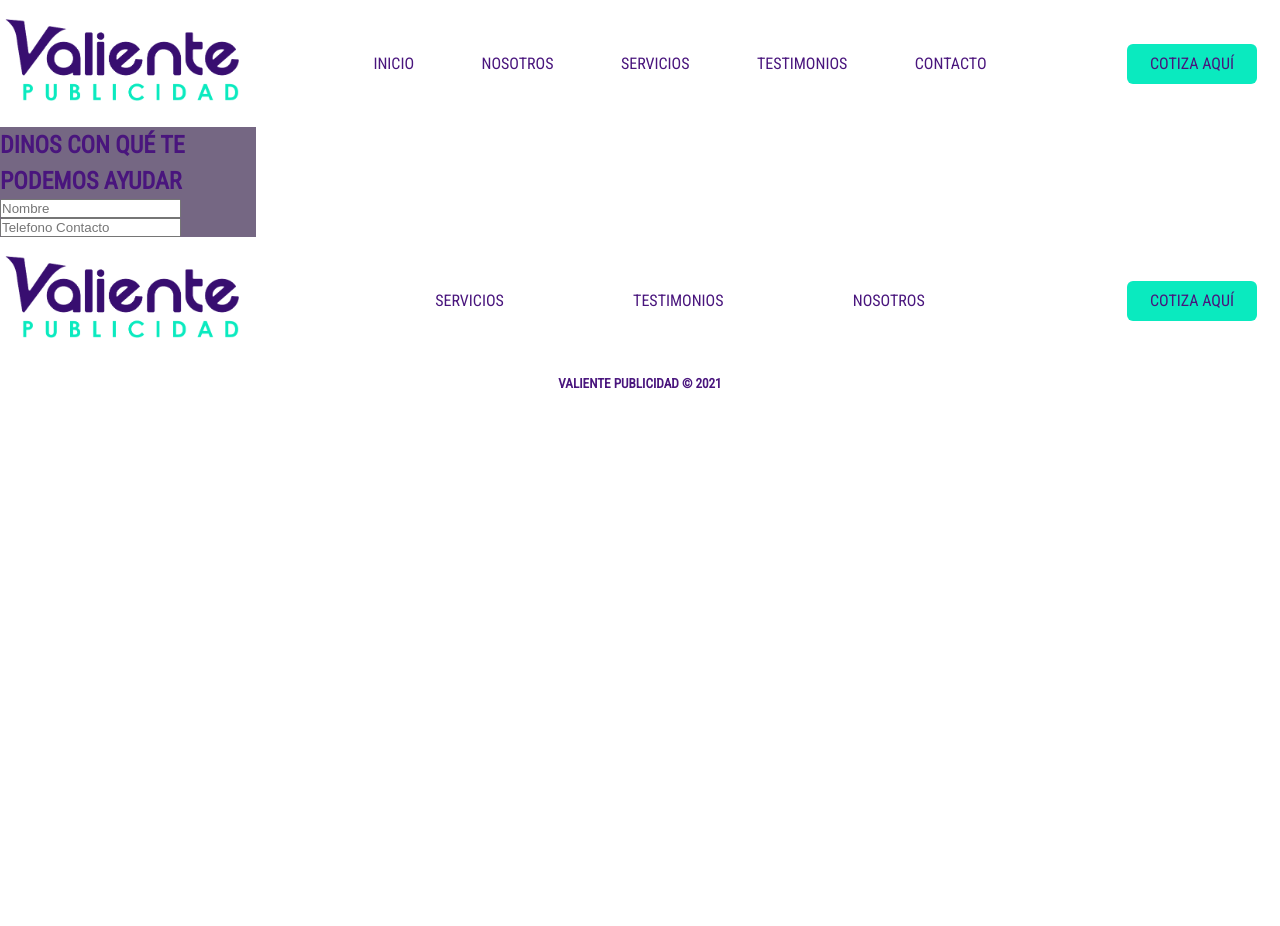
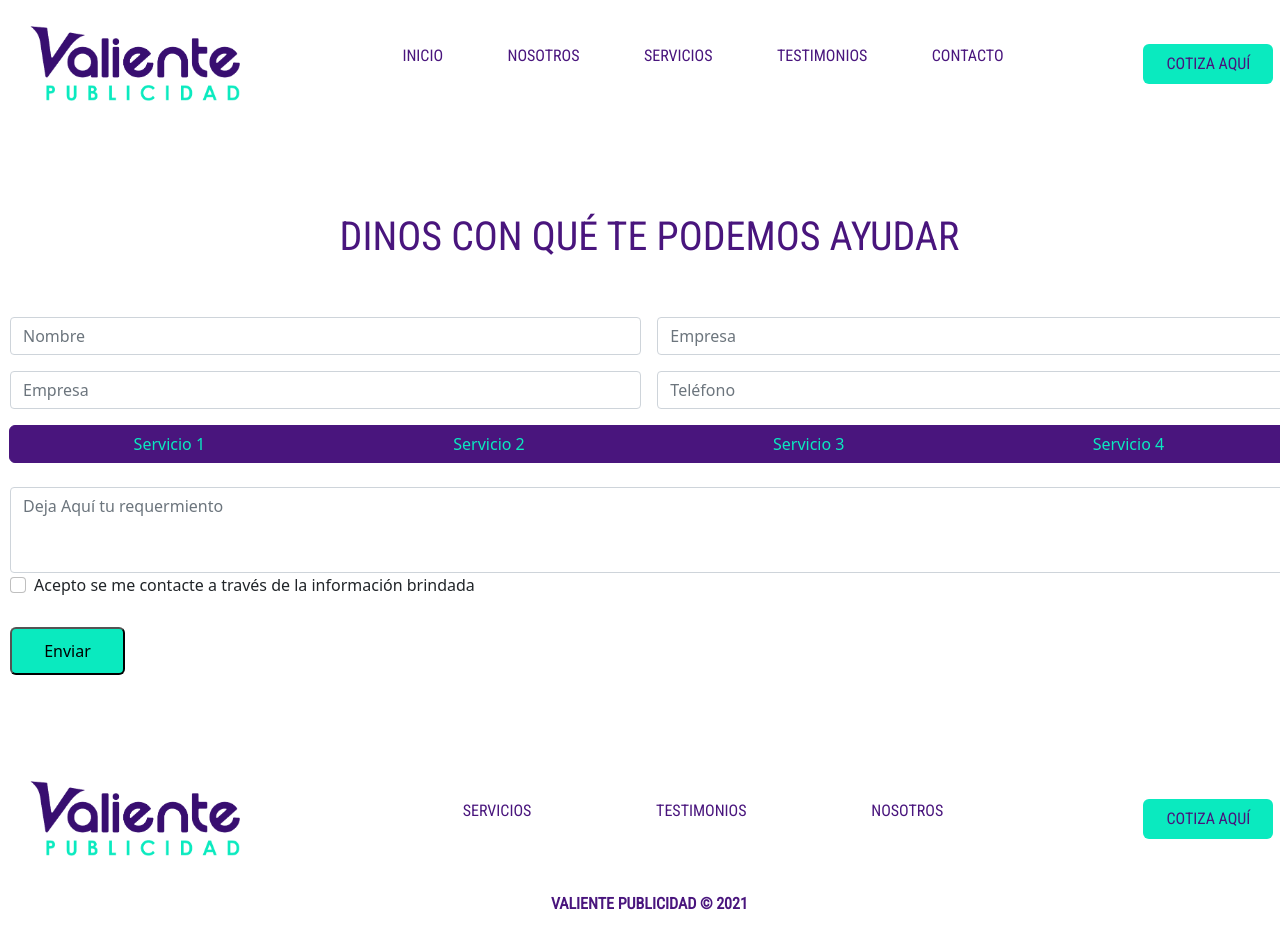
Before and after one commit to oxalc88/valiente-publicidad-2, a plain HTML site: page contacto.html in a window 1280 px wide. Before the commit the page ends 800 px from the top, so only its background shows below. Drawn offline with nearby package versions, Linux system fonts and the light colour scheme.

Commit message:
formulario agregado con bootstrap

```diff
--- a/contacto.html
+++ b/contacto.html
@@ -4,8 +4,9 @@
     <meta charset="UTF-8">
     <meta http-equiv="X-UA-Compatible" content="IE=edge">
     <meta name="viewport" content="width=device-width, initial-scale=1.0">
-    <link rel="stylesheet" href="css/estiloGrid.css" />
     <link href="https://fonts.googleapis.com/css2?family=Roboto&family=Roboto+Condensed&display=swap" rel="stylesheet">
+    <link href="https://cdn.jsdelivr.net/npm/bootstrap@5.0.0-beta3/dist/css/bootstrap.min.css" rel="stylesheet" integrity="sha384-eOJMYsd53ii+scO/bJGFsiCZc+5NDVN2yr8+0RDqr0Ql0h+rP48ckxlpbzKgwra6" crossorigin="anonymous">
+    <link href="css/estiloGrid.css" rel="stylesheet" />
     <title>Contáctanos</title>
 </head>
 <body>
@@ -35,23 +36,48 @@
                 </nav>
             </header>
         <main>
-            <section class="container">
-                <div class="formulario">
+            <section>
+                <div class="contacto">
+                <form action="#" method="post">
                     <h1>Dinos con qué te podemos ayudar</h1>
-                    <div class="subrayado">
-                    </div>
-                    <form action="#" method="post" id="contacto">
-                        <div class="nombre">
-                        <label for="nombre"></label>
-                        <input type="text" placeholder="Nombre" name="Nombre y Apellidos" id="name" required>
-                        </div>
-                        <div class="telefono">
-                        <label for="telefono"></label>
-                        <input type="tel" placeholder="Telefono Contacto" name="telefono" id="fono" required>
-                        </div>
-                    </form>
+                        <div class="row g-3">
+                            <div class="col-md-6">
+                                <input type="text" class="form-control" placeholder="Nombre" aria-label="nombre">
+                            </div>
+                            <div class="col-md-6">
+                                <input type="text" class="form-control" placeholder="Empresa"aria-label="empresa">
+                            </div>
+                            <div class="col-md-6">
+                                <input type="email" placeholder="Empresa"class="form-control" aria-label="email">
+                            </div>
+                            <div class="col">
+                                <input type="tel" class="form-control" placeholder="Teléfono"aria-label="telefono">
+                            </div>
+                            <div class="btn-group" role="group" aria-label="Basic checkbox toggle button group">
+                                <input type="checkbox" class="btn-check" id="btncheck1" autocomplete="off">
+                                <label class="btn btn-outline-primary" for="btncheck1">Servicio 1</label>
+
+                                <input type="checkbox" class="btn-check" id="btncheck2" autocomplete="off">
+                                <label class="btn btn-outline-primary" for="btncheck2">Servicio 2</label>
+
+                                <input type="checkbox" class="btn-check" id="btncheck3" autocomplete="off">
+                                <label class="btn btn-outline-primary" for="btncheck3">Servicio 3</label>
+
+                                <input type="checkbox" class="btn-check" id="btncheck4" autocomplete="off">
+                                <label class="btn btn-outline-primary" for="btncheck4">Servicio 4</label>
+                                </div>
+                            </div>
+                            <div class="form-group">
+                                <label for="exampleFormControlTextarea1"></label>
+                                <textarea class="form-control" id="exampleFormControlTextarea1" rows="3" placeholder="Deja Aquí tu requermiento"></textarea>
+                            </div>
+                            <div class="form-group form-check">
+                            <input type="checkbox" class="form-check-input" id="exampleCheck1">
+                            <label class="form-check-label" for="condiciones">Acepto se me contacte a través de la información brindada</label>
+                            </div>
+                            <button type="submit" class="boton conoce">Enviar</button>
+                </form>
                 </div>
-
             </section>
         </main>
         <footer class="nav-foot">
--- a/css/estiloGrid.css
+++ b/css/estiloGrid.css
@@ -22,6 +22,7 @@ a {
     text-transform: uppercase;
 }
 
+
 p {
     font-family: "Roboto", sans-serif;
     line-height: 2em;
@@ -33,13 +34,14 @@ p {
 footer {
     background-image: linear-gradient(45deg, #9a6da6, #8d53a6, #9160a6);
 } */
-section {
+/* section {
     background: #756783;
-}
+} */
 
 /* para ocultar submenu */
 nav li ul {
     display: none;
+    padding: 0px;
 }
 
 nav li:hover>ul {
@@ -53,6 +55,7 @@ nav li:hover>ul {
 .link{
     display: block;
     padding: 30px;
+    text-decoration: none;
 }
 /*para que se subraye cuando pase el mouse*/
 .link:hover {
@@ -100,6 +103,7 @@ nav li:hover>ul {
     width: 246px;
     height: 87px;
     margin: 20px 5px;
+    padding-left: 25px;
     display: flex;
     flex-direction: column;
     align-items: center;
@@ -126,6 +130,7 @@ nav li:hover>ul {
     justify-content: center;
     cursor: pointer;
     transition: all .2s ease-in-out;
+    text-decoration: none;
 }
 
 .conoce{
@@ -139,7 +144,6 @@ nav li:hover>ul {
     width: 130px;
     height: 40px;
     border-radius: 6px;
-
 }
 
 .boton:hover{
@@ -244,6 +248,11 @@ nav li:hover>ul {
     align-items: center;
     justify-content: center;
     margin: 10px;
+}
+
+#copyright{
+    font-size: 1rem;
+    font-weight: bold;
 }
 
 /* estilos de página servicios */
@@ -422,7 +431,55 @@ nav li:hover>ul {
 }
 
 /* estilos para pagina de formulario */
+.contacto{
+    width: 99.9vw;
+    display: flex;
+    justify-content: center;
+    align-items: center;
+    margin: 50px 10px;
+    padding: 30px 0px;
+}
 
+.contacto h1{
+    display: flex;
+    justify-content: center;
+    margin-bottom: 50px;
+}
+
+.boton-servicios{
+    display: flex;
+    flex-direction: row;
+    align-items: center;
+    justify-content: center;
+}
+
+.btn{
+    /* background: #0AEABF; */
+    border-radius: 6px;
+    /* color: #49157D; */
+    background-color: #49157D;
+    color: #0AEABF;
+    border-color: #49157D;
+}
+
+.btn:hover {
+    background-color: #0AEABF;
+    color: #49157D;
+    transform: scale(1.15);
+}
+
+.btn-check:active+.btn-outline-primary,
+.btn-check:checked+.btn-outline-primary,
+.btn-outline-primary.active,
+.btn-outline-primary.dropdown-toggle.show,
+.btn-outline-primary:active {
+    background-color: #0AEABF;
+    /* border-radius: 6px; */
+    color: #49157D;
+    /* background-color: #49157D; */
+    /* color: #0AEABF; */
+    border-color: #0AEABF;
+}
 
 @media screen and (max-width: 320px) {
 
```
